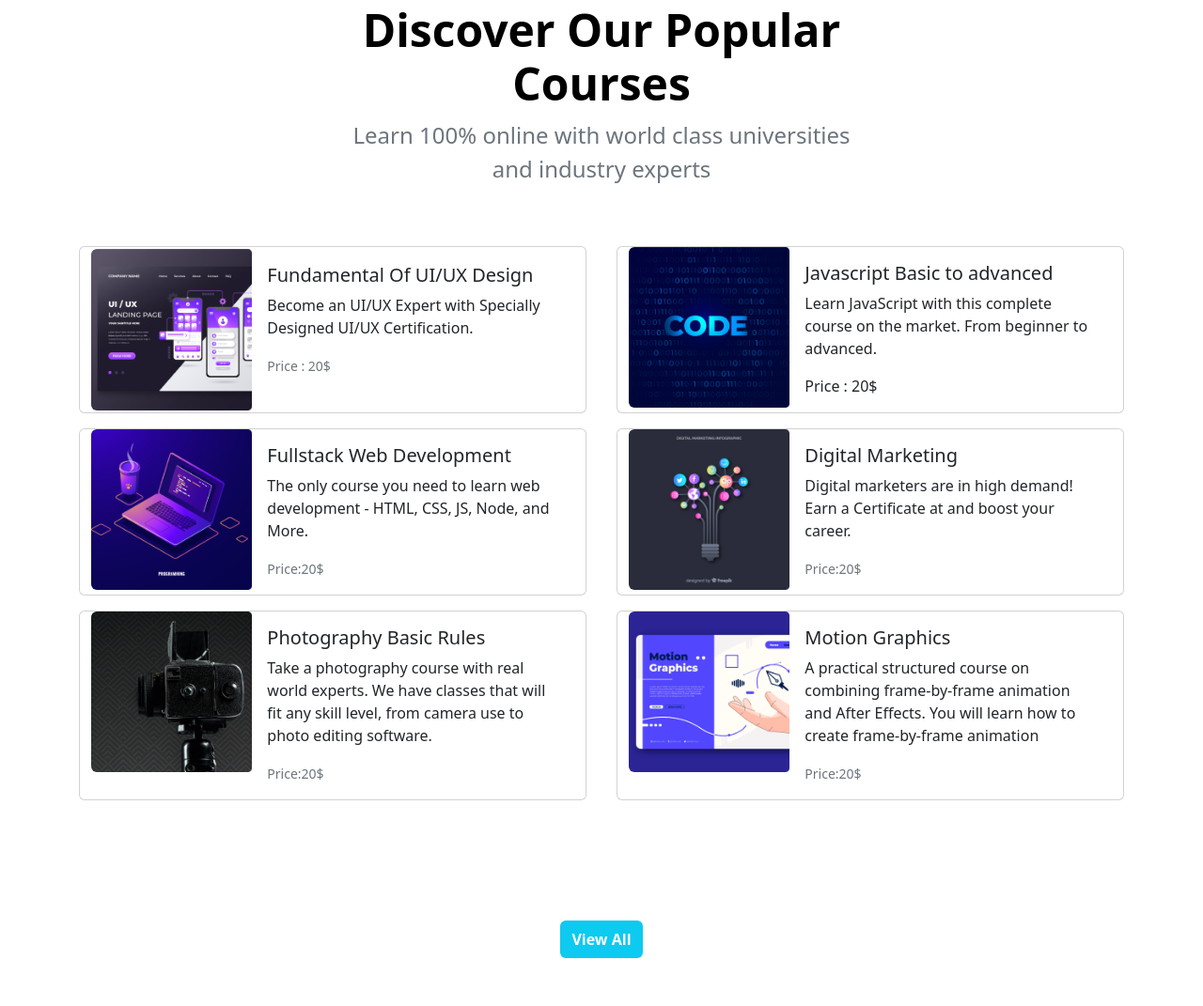
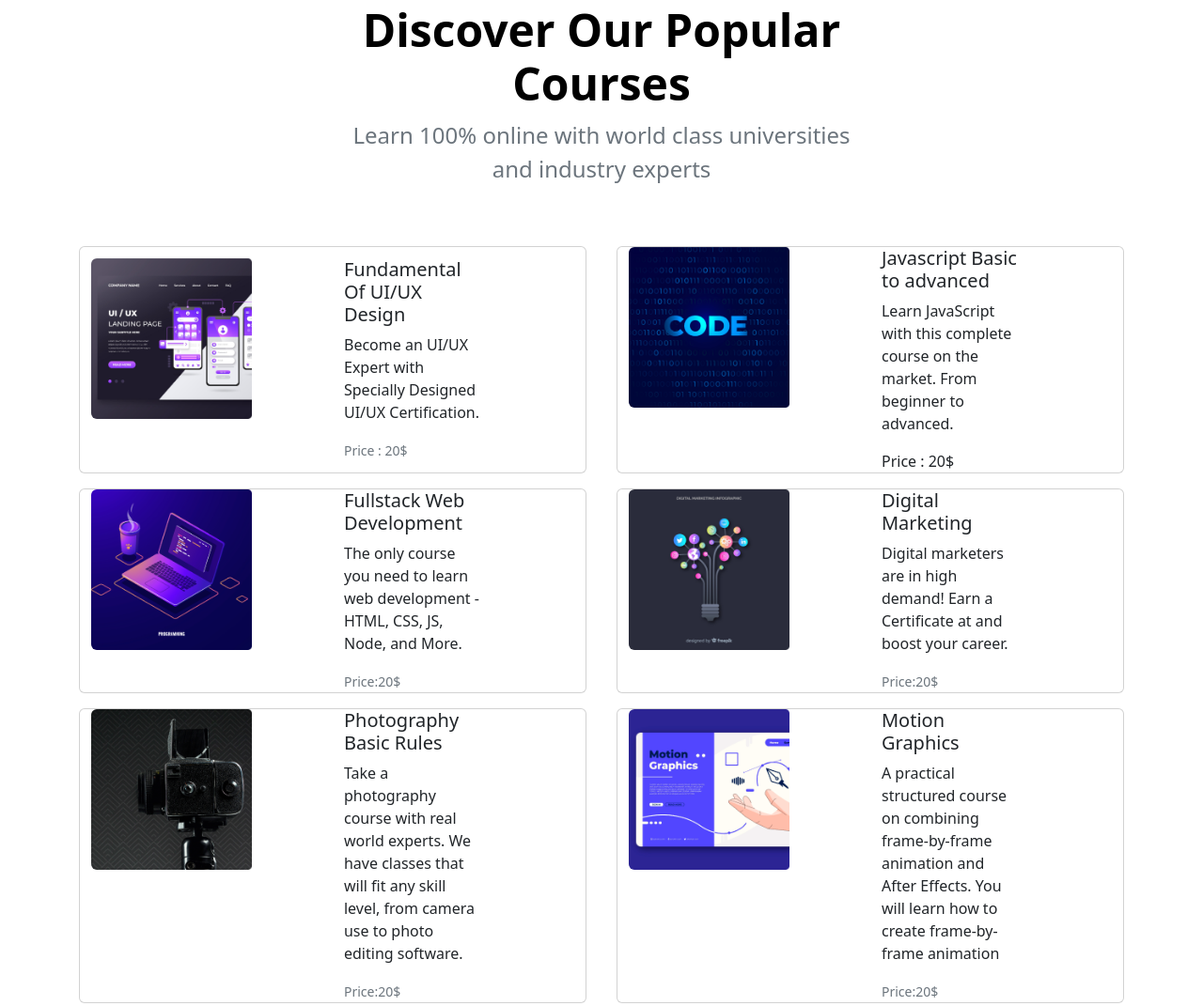
Before and after one commit to farhanarikta/QurioTech-Website, a plain HTML site: page index.html in a window 1280 px wide. Shown: the part 726-1797 px from the top of the page at 94% size. Drawn offline with nearby package versions, Linux system fonts and the light colour scheme.

Commit message:
final output

```diff
--- a/index.html
+++ b/index.html
@@ -123,11 +123,12 @@
             <!-- course 1 -->
             <div class="card mb-3 d-flex flex-wrap justify-content-around align-items-center mx-3" style="max-width: 540px;">
               <div class="row g-0">
-                <div class="col-md-4">
+                <div class="col-md-4 text-center">
                   <img src="images/course/course-1.png" class="img-fluid rounded-start" alt="...">
                 </div>
                 <div class="col-md-8">
-                  <div class="card-body">
+                  <div class="card-body col-lg-6 col-md-8 col-sm-10 col-10 row align-items-center mx-auto
+                  text-sm-center text-lg-start text-md-start text-center p-2 p-sm-2 p-md-0 p-lg-0">
                     <h5 class="card-title">Fundamental Of UI/UX Design</h5>
                     <p class="card-text">Become an UI/UX Expert with Specially Designed UI/UX Certification. </p>
                     <p class="card-text"><small class="text-muted">Price : 20$</small></p>
@@ -138,11 +139,12 @@
           <!-- course-2 -->
           <div class="card mb-3 d-flex flex-wrap justify-content-around align-items-center mx-3" style="max-width: 540px;">
             <div class="row g-0">
-              <div class="col-md-4">
+              <div class="col-md-4 text-center">
                 <img src="images/course/course-2.png" class="img-fluid rounded-start" alt="...">
               </div>
               <div class="col-md-8">
-                <div class="card-body">
+                <div class="card-body col-lg-6 col-md-8 col-sm-10 col-10 row align-items-center mx-auto
+                text-sm-center text-lg-start text-md-start text-center p-2 p-sm-2 p-md-0 p-lg-0  ">
                   <h5 class="card-title">Javascript Basic to advanced</h5>
                   <p class="card-text">Learn JavaScript with this complete course on the market. From beginner to advanced.</p>
                   <p class="card-text"><small class="text-muted"></small>Price : 20$</p>
@@ -153,11 +155,12 @@
           <!-- course-3 -->
           <div class="card mb-3 d-flex flex-wrap justify-content-around align-items-center mx-3" style="max-width: 540px;">
             <div class="row g-0">
-              <div class="col-md-4">
+              <div class="col-md-4 text-center">
                 <img src="images/course/course-3.png" class="img-fluid rounded-start" alt="...">
               </div>
               <div class="col-md-8">
-                <div class="card-body">
+                <div class="card-body col-lg-6 col-md-8 col-sm-10 col-10 row align-items-center mx-auto
+                text-sm-center text-lg-start text-md-start text-center p-2 p-sm-2 p-md-0 p-lg-0 ">
                   <h5 class="card-title">Fullstack Web Development</h5>
                   <p class="card-text">The only course you need to learn web development - HTML, CSS, JS, Node, and More.</p>
                   <p class="card-text"><small class="text-muted">Price:20$</small></p>
@@ -169,11 +172,12 @@
           <div class="card mb-3
           d-flex flex-wrap justify-content-around align-items-center mx-3" style="max-width: 540px;">
   <div class="row g-0">
-    <div class="col-md-4">
+    <div class="col-md-4 text-center">
       <img src="images/course/course-4.png" class="img-fluid rounded-start" alt="">
     </div>
     <div class="col-md-8">
-      <div class="card-body">
+      <div class="card-body col-lg-6 col-md-8 col-sm-10 col-10 row align-items-center mx-auto
+      text-sm-center text-lg-start text-md-start text-center p-2 p-sm-2 p-md-0 p-lg-0 ">
         <h5 class="card-title">Digital Marketing</h5>
         <p class="card-text">Digital marketers are in high demand! Earn a Certificate at and boost your career. </p>
         <p class="card-text"><small class="text-muted">Price:20$</small></p>
@@ -186,11 +190,12 @@
           <div class="card mb-3
     d-flex flex-wrap justify-content-around align-items-center mx-3 " style="max-width: 540px;">
   <div class="row g-0">
-    <div class="col-md-4 ">
+    <div class="col-md-4 text-center">
       <img src="images/course/course-5.png" class="img-fluid rounded-start" alt="...">
     </div>
     <div class="col-md-8">
-      <div class="card-body">
+      <div class="card-body col-lg-6 col-md-8 col-sm-10 col-10 row align-items-center mx-auto
+      text-sm-center text-lg-start text-md-start text-center p-2 p-sm-2 p-md-0 p-lg-0 ">
         <h5 class="card-title">Photography Basic Rules</h5>
         <p class="card-text">Take a photography course with real world experts. We have classes that will fit any skill level, from camera use to photo editing software.</p>
         <p class="card-text"><small class="text-muted">Price:20$</small></p>
@@ -203,11 +208,12 @@
           <div class="card mb-3
     d-flex flex-wrap justify-content-around align-items-center mx-3" style="max-width: 540px;">
   <div class="row g-0">
-    <div class="col-md-4">
+    <div class="col-md-4 text-center">
       <img src="images/course/course-6.png" class="img-fluid rounded-start" alt="...">
     </div>
     <div class="col-md-8">
-      <div class="card-body">
+      <div class="card-body col-lg-6 col-md-8 col-sm-10 col-10 row align-items-center mx-auto
+      text-sm-center text-lg-start text-md-start text-center p-2 p-sm-2 p-md-0 p-lg-0 ">
         <h5 class="card-title">Motion Graphics</h5>
         <p class="card-text">A practical structured course on combining frame-by-frame animation and After Effects. You will learn how to create frame-by-frame animation</p>
         <p class="card-text"><small class="text-muted">Price:20$</small></p>
```
